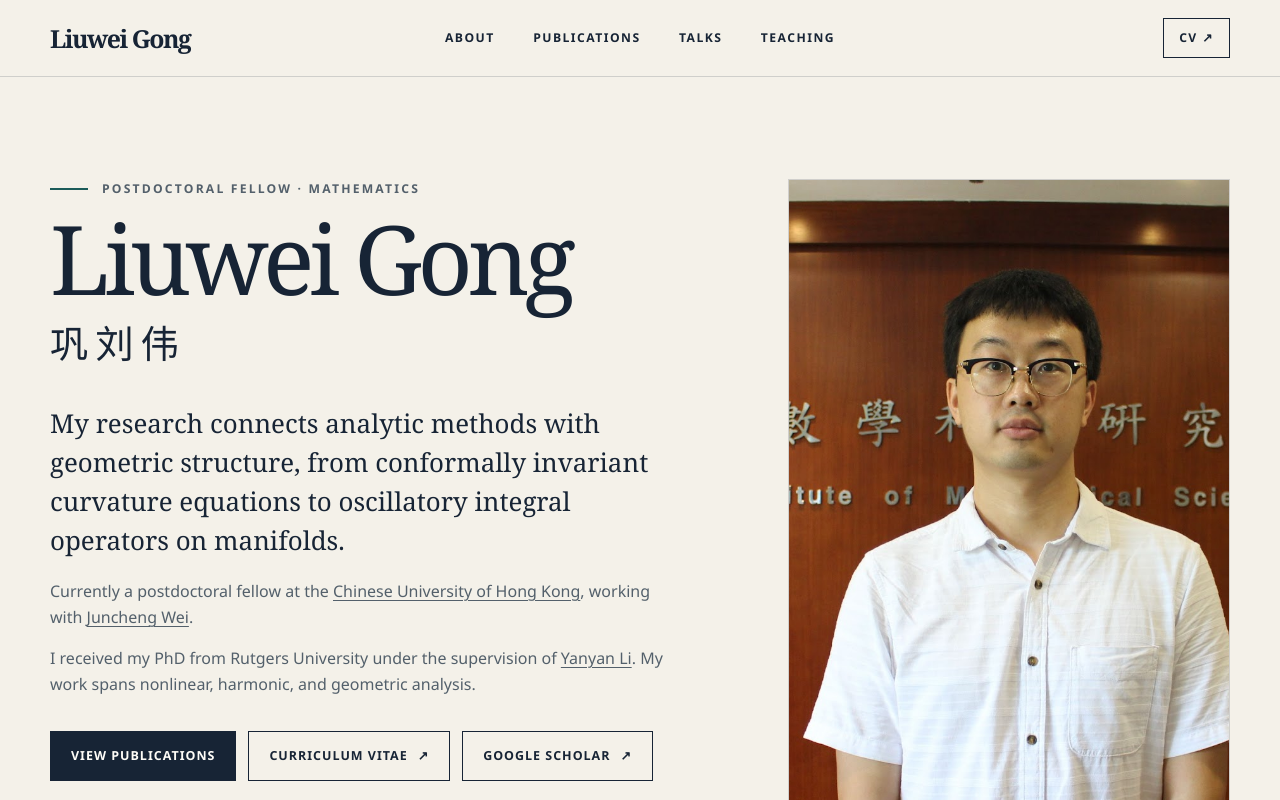
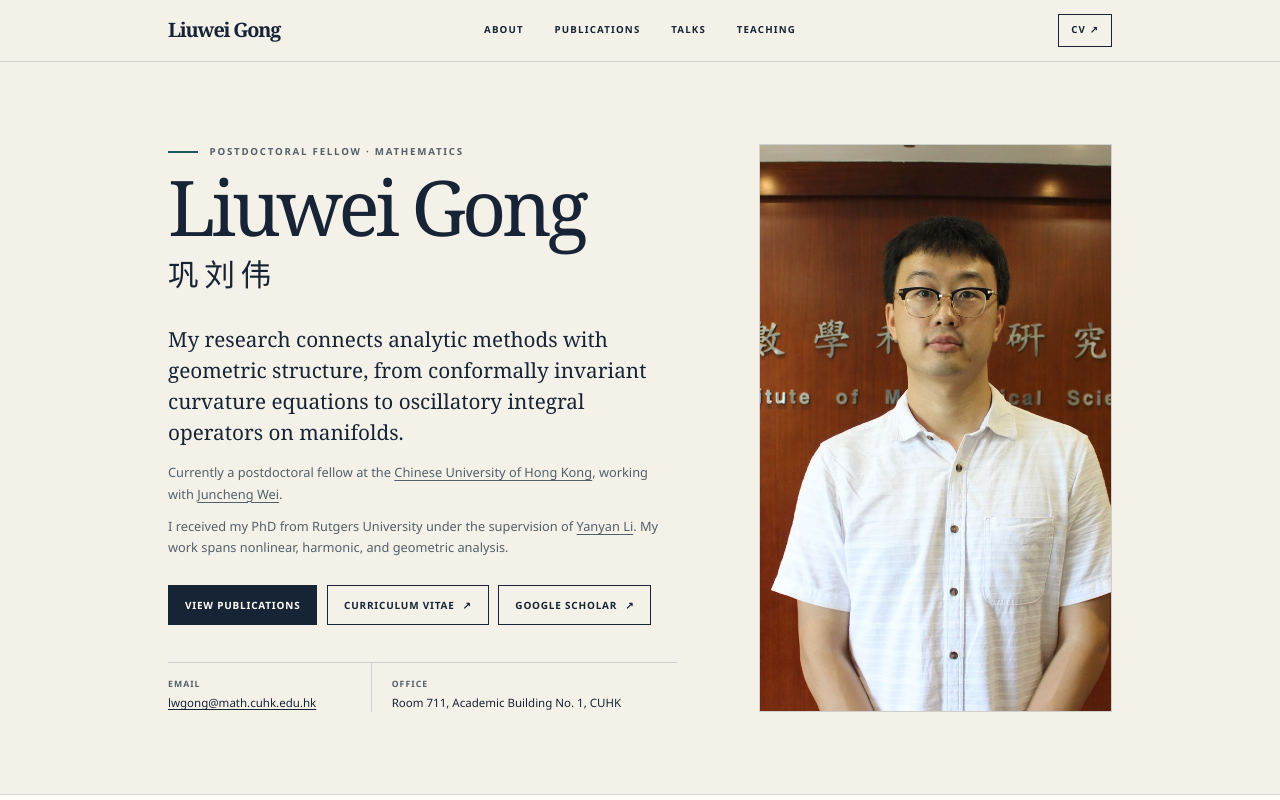
Before and after one commit to liuwei-gong/liuwei-gong.github.io, a Next.js app: page / in a window 1280 px wide. Shown: the top 800 px of the page. Built offline with nearby package versions, Linux system fonts and the light colour scheme.

Commit message:
Scale page and update CV

```diff
--- a/app/globals.css
+++ b/app/globals.css
@@ -24,6 +24,7 @@ html {
 
 body {
   margin: 0;
+  zoom: 0.8;
   background: var(--paper);
   color: var(--ink);
   font-family: var(--sans);
@@ -797,6 +798,7 @@ img {
   }
 
   body {
+    zoom: 1;
     background: #fff;
   }
 
```
Also changed, not shown: 1 other file (tests, documents, lock files or other folders).
